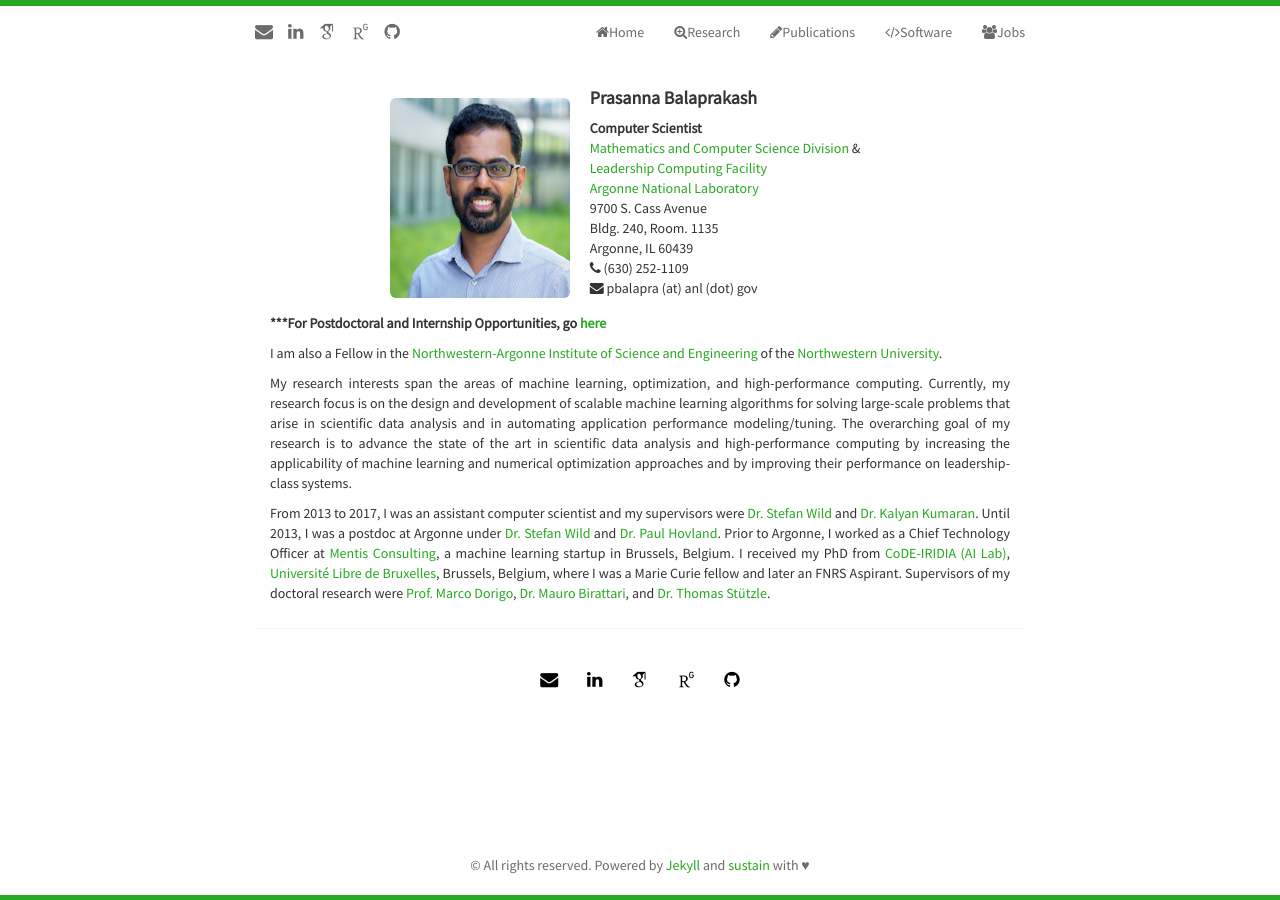
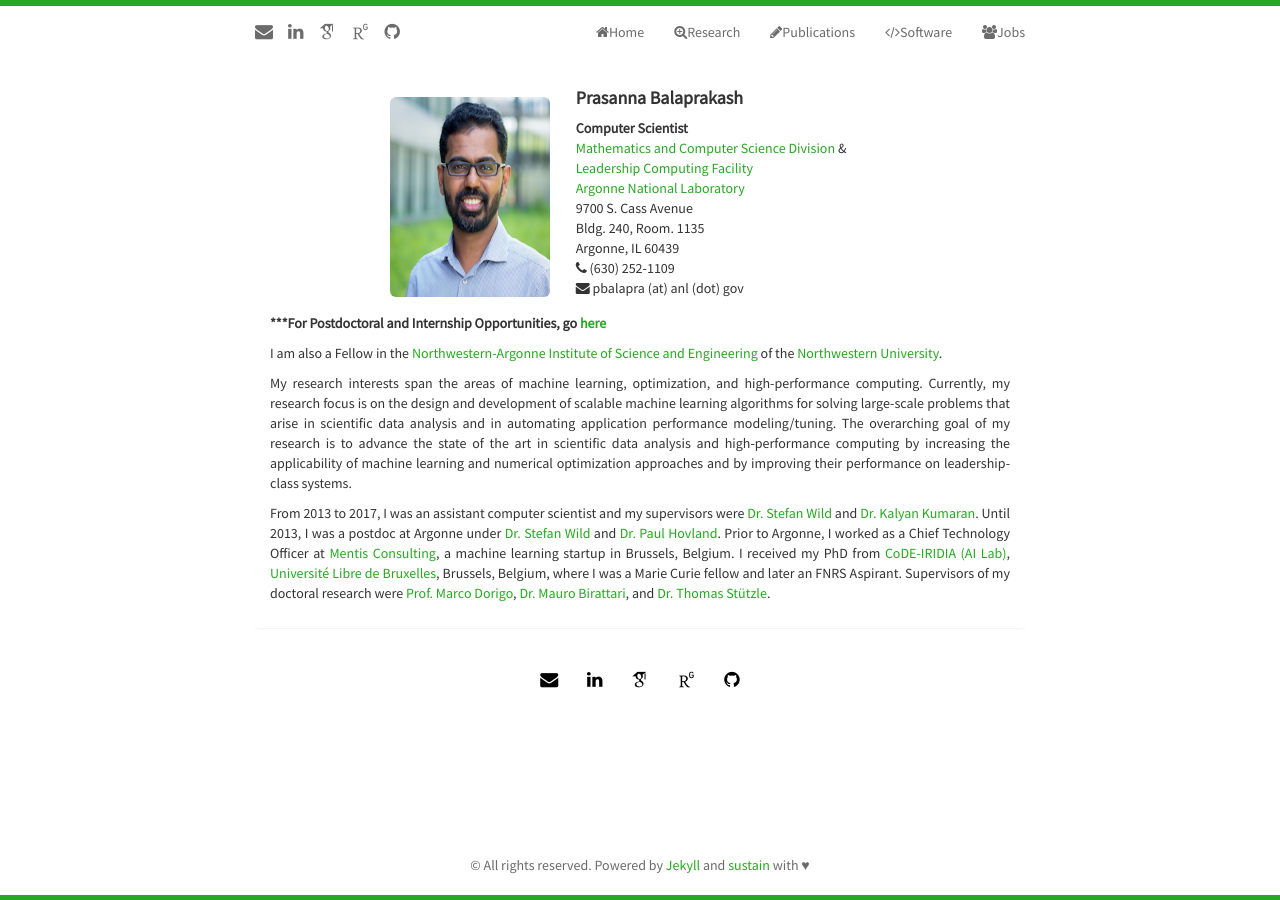
Before and after one commit to pbalapra/pbalapra.github.io, a Jekyll site: the page built from index.html, in a window 1280 px wide. Built offline with Jekyll 4.4.1, drawn with Linux system fonts in a browser that asks for light colours; nearby versions of some CDN libraries; some web fonts are replaced; the list of posts is cut into pages by our own code.

Commit message:
index page update

```diff
--- a/index.html
+++ b/index.html
@@ -11,8 +11,11 @@
           <tr>
             <td>
         	  <div class="avatar">
-        		<img width="180" height="200"  class="img-rounded" src="{{ site.baseurl }}static/img/{{ site.avatar }}" alt="Responsive image">
+        		<img width="160" height="200"  class="img-rounded" src="{{ site.baseurl }}static/img/{{ site.avatar }}" alt="Responsive image">
               </div>
+            </td>
+            <td>
+
             </td>
             <td>
                   <h4><strong>{{ site.author }}</strong></h4>
```
